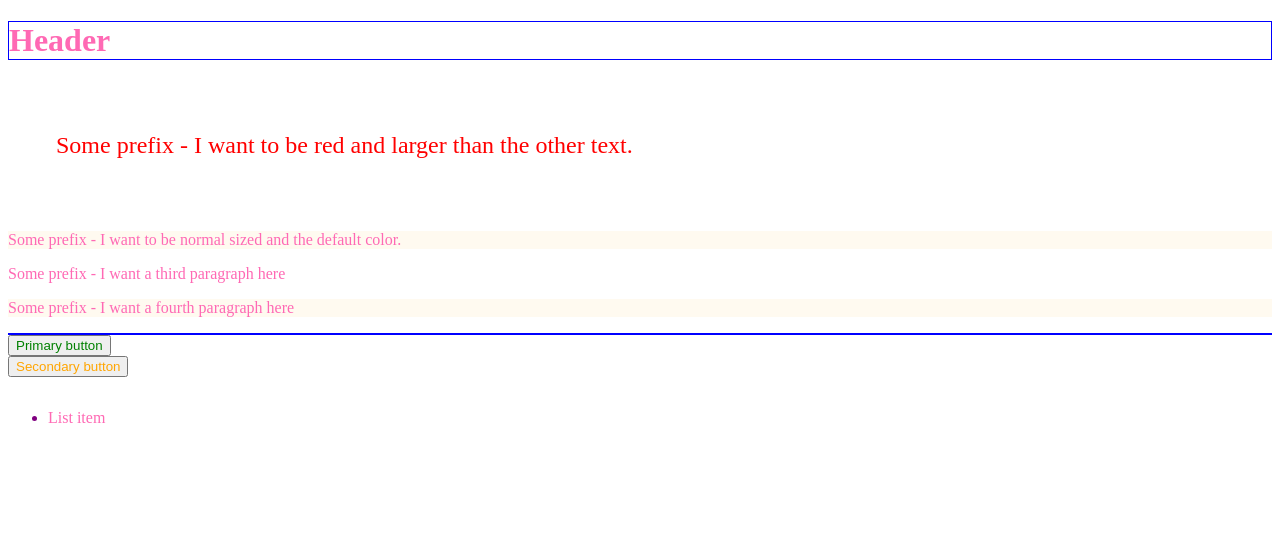
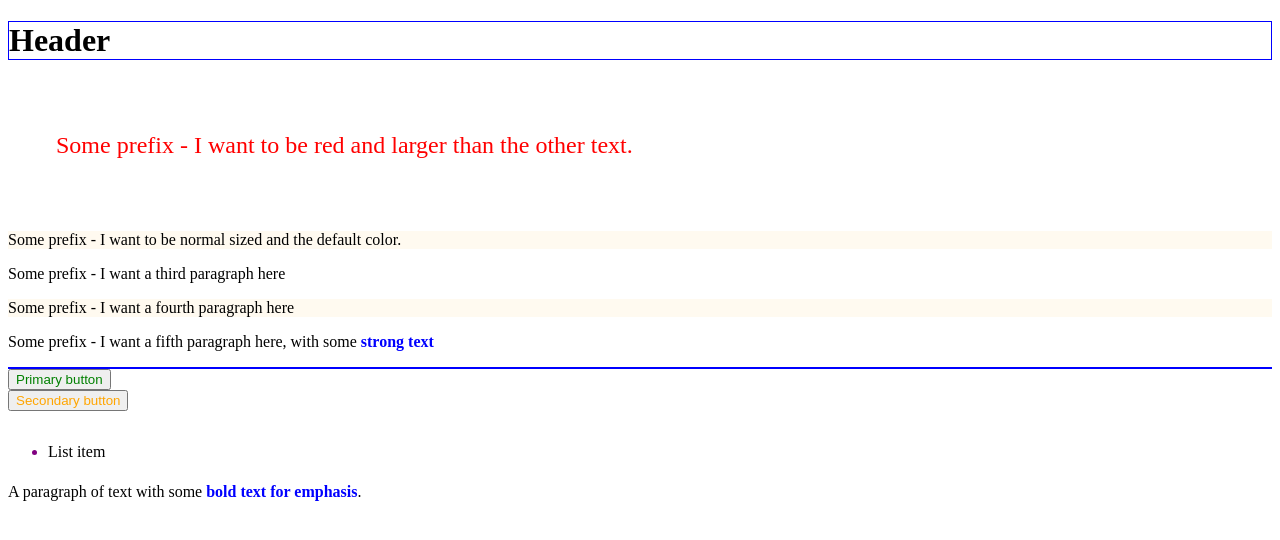
Before and after one commit to MitchP95/learn-css, an Angular app in the folder learn-css/: page / in a window 1280 px wide. Shown: the top 540 px of the page. Built offline with nearby package versions, Linux system fonts and the light colour scheme.

Commit message:
Color strong text specific in paragraphs.

```diff
--- a/learn-css/src/app/b-selector/b-selector.component.css
+++ b/learn-css/src/app/b-selector/b-selector.component.css
@@ -1,6 +1,10 @@
 /* apply to all text without a specific color change*/
 * {
-    color: hotpink;
+    color: black;
+}
+
+p strong {
+    color: blue;
 }
 
 article p:first-of-type {
@@ -20,7 +24,7 @@ article p::before {
 /* Sets all even paragraphs to have a different background */
 article p:nth-child(even) {
     background: floralwhite;
-  }
+}
 
 /* Look for ID 'rad' */
 #rad {
--- a/learn-css/src/app/b-selector/b-selector.component.html
+++ b/learn-css/src/app/b-selector/b-selector.component.html
@@ -5,6 +5,7 @@
     <p>I want to be normal sized and the default color.</p>
     <p>I want a third paragraph here</p>
     <p>I want a fourth paragraph here</p>
+    <p>I want a fifth paragraph here, with some <strong>strong text</strong></p>
 </article>
 
 <div id="rad"></div>
@@ -22,3 +23,5 @@
     <li><p>List item</p></li>
     <li><p>List item</p></li>
 </ul>
+
+<p>A paragraph of text with some <strong>bold text for emphasis</strong>.</p>
```
